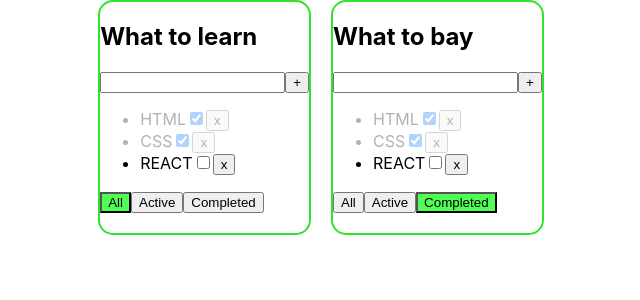
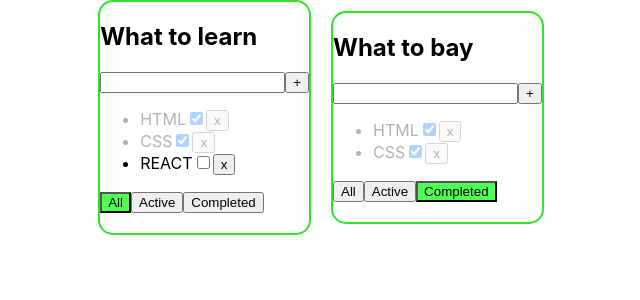
Before and after one commit to pdxserg/todolist_new, a React (Create React App) app: page / in a window 1280 px wide. Shown: the top 300 px of the page, without its empty margins (309-949 px from the left). Built offline with nearby package versions, Linux system fonts and the light colour scheme.

Commit message:
create map todolists useState

```diff
--- a/src/App.tsx
+++ b/src/App.tsx
@@ -25,7 +25,7 @@ function App() {
 	    setTasks([...tasks, ])
 
     }
-	const [filter, setFilter] = useState<filterTasks>("all")
+
 
 	const addTask = (el: string) => {
 		const newTask = {id: v1(), title: el, isDone: false}
@@ -36,28 +36,34 @@ function App() {
 		setTasks(newTasks)
 
 	}
-	const filterTasks = ((el: filterTasks) => {
-		setFilter(el)
+	const filterTasks = ((todolistID:string, el: filterTasks) => {
+
+
 	})
 
-	let todolistsFilter = tasks
-	if (filter === 'active') {
-		todolistsFilter = tasks.filter(el => el.isDone === false)
-	}
-	if (filter === 'comp') {
-		todolistsFilter = tasks.filter(el => el.isDone === true)
-	}
-const todolists: TodolistsPropsType[] = [
-	{id: v1(), title: "What to learn", filter:"all"},
-	{id: v1(), title: "What to bay", filter:"comp"}
-]
+
+const [todolists, setTodolists] =useState<TodolistsPropsType[]> ([
+			{id: v1(), title: "What to learn", filter:"all"},
+			{id: v1(), title: "What to bay", filter:"comp"}
+		]
+
+	)
 
 
 	return (
 		<div className="App">
 			{todolists.map(el =>{
+				let todolistsFilter = tasks
+				if (el.filter === 'active') {
+					todolistsFilter = tasks.filter(el => el.isDone === false)
+				}
+				if (el.filter === 'comp') {
+					todolistsFilter = tasks.filter(el => el.isDone === true)
+				}
+
 				return(
 					<Todolist
+						key={el.id}
 						title={el.title}
 						tasks={todolistsFilter}
 						removeTask={removeTask}
@@ -65,6 +71,7 @@ const todolists: TodolistsPropsType[] = [
 						addTask={addTask}
 						changeStatus={changeStatus}
 						filter={el.filter}
+						todolistID={el.id}
 					/>
 				)
 			})}
--- a/src/Todolist.tsx
+++ b/src/Todolist.tsx
@@ -11,13 +11,14 @@ export type TaskType = {
 type TodolistPropsType = {
 	title: string
 	tasks: Array<TaskType>
-	filterTasks: (el: filterTasks) => void
+	filterTasks: (todolistID:string, el: filterTasks) => void
 	removeTask: (id: string) => void
 	addTask: (el: string) => void
 	changeStatus: (taskId: string, isDone: boolean) => void
 	filter: filterTasks
+	todolistID:string
 };
-export const Todolist = ({title, filterTasks, addTask, changeStatus, filter, removeTask, tasks}: TodolistPropsType) => {
+export const Todolist = ({title, todolistID, filterTasks, addTask, changeStatus, filter, removeTask, tasks}: TodolistPropsType) => {
 	const [newTask, setNewTask] = useState("")
 	const [error, setError] = useState<string | null>(null)
 
@@ -79,13 +80,13 @@ export const Todolist = ({title, filterTasks, addTask, changeStatus, filter, rem
 				</ul>
 				<div className={"container-button"}>
 					<button className={filter === 'all' ? "activ-filter" : ""}
-					        onClick={() => filterTasks('all')}>All
+					        onClick={() => filterTasks(todolistID,'all')}>All
 					</button>
 					<button className={filter === 'active' ? "activ-filter" : ""}
-					        onClick={() => filterTasks('active')}>Active
+					        onClick={() => filterTasks(todolistID,'active')}>Active
 					</button>
 					<button className={filter === 'comp' ? "activ-filter" : ""}
-					        onClick={() => filterTasks('comp')}>Completed
+					        onClick={() => filterTasks(todolistID,'comp')}>Completed
 					</button>
 				</div>
 
```
